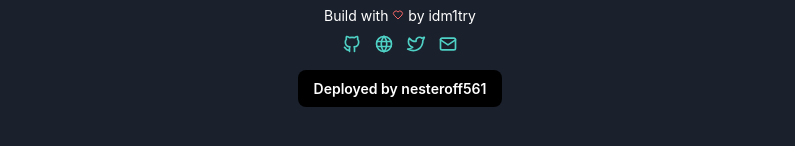
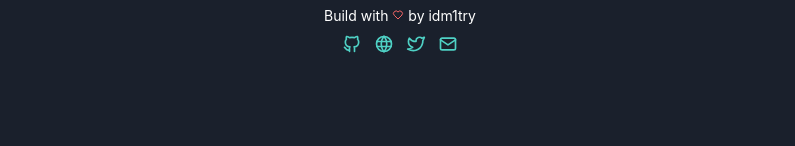
Before and after one commit to idm1try/website, a Next.js app: page /members in a window 1280 px wide. Shown: the part 224-370 px from the top of the page, without its empty margins (240-1035 px from the left). Built offline with nearby package versions, Linux system fonts and the light colour scheme; no server answers.

Commit message:
chore(deps): update

```diff
--- a/src/components/Footer.tsx
+++ b/src/components/Footer.tsx
@@ -1,4 +1,4 @@
-import { Box, Icon, Stack, StackProps, Text, VStack } from '@chakra-ui/react';
+import { Icon, Stack, StackProps, Text, VStack } from '@chakra-ui/react';
 import { TbBrandGithub, TbBrandTwitter, TbHeart, TbMail, TbWorld } from 'react-icons/tb';
 import SocialLink from './SocialLink';
 
@@ -14,20 +14,6 @@ export const Footer = (props: StackProps) => (
       <SocialLink icon={TbBrandTwitter} href='https://twitter.com/idm1try' label='Twitter' />
       <SocialLink icon={TbMail} href='mailto:admin@idm1try.ru' label='Mail' />
     </Stack>
-
-    <Box
-      as='a'
-      href='https://nesteroff561.ru'
-      fontSize='sm'
-      fontWeight='semibold'
-      bg='black'
-      color='white'
-      px='4'
-      py='2'
-      rounded='lg'
-    >
-      Deployed by nesteroff561
-    </Box>
   </VStack>
 );
 
```
Also changed, not shown: package.json (+9 -9 lines), 1 other file (tests, documents, lock files or other folders).
